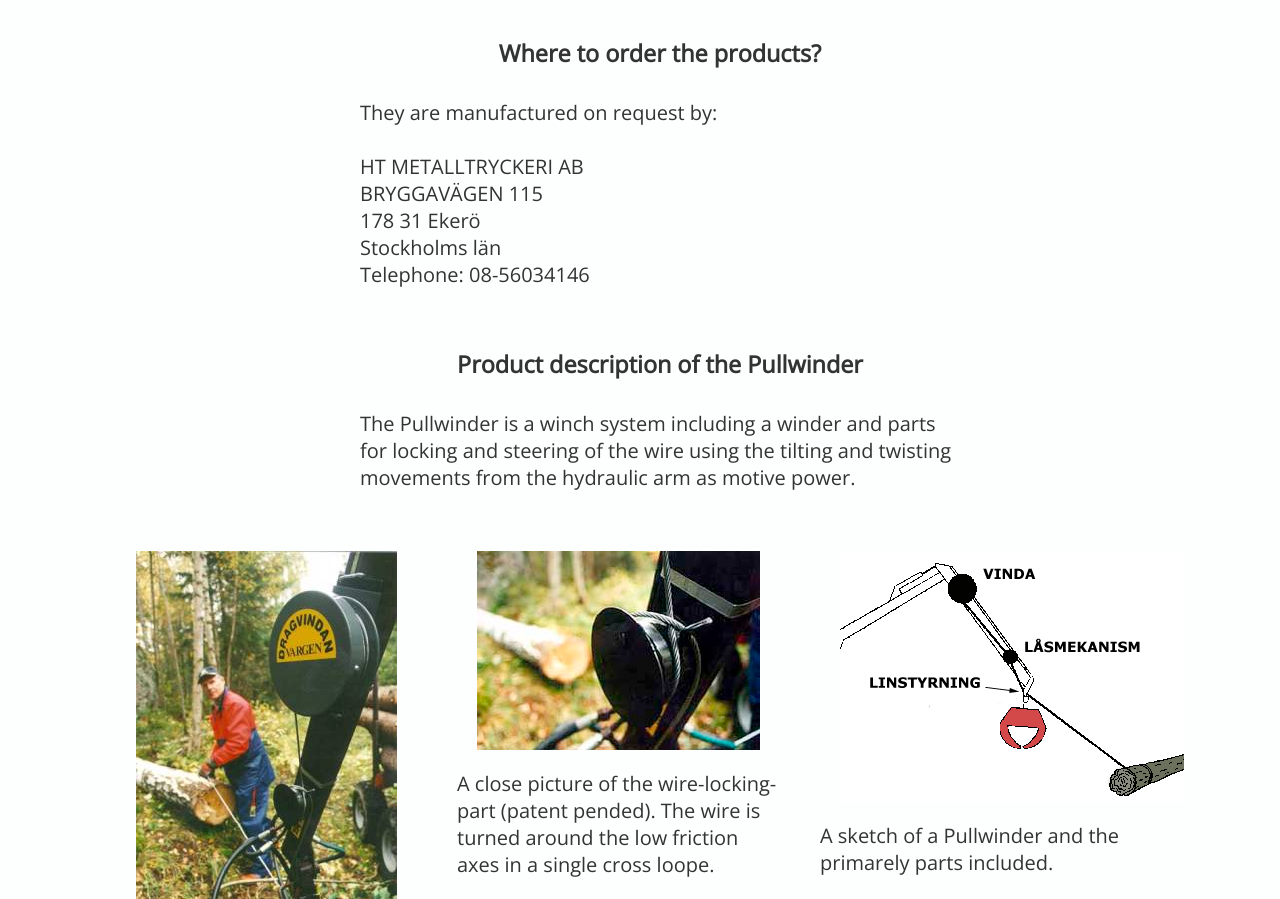
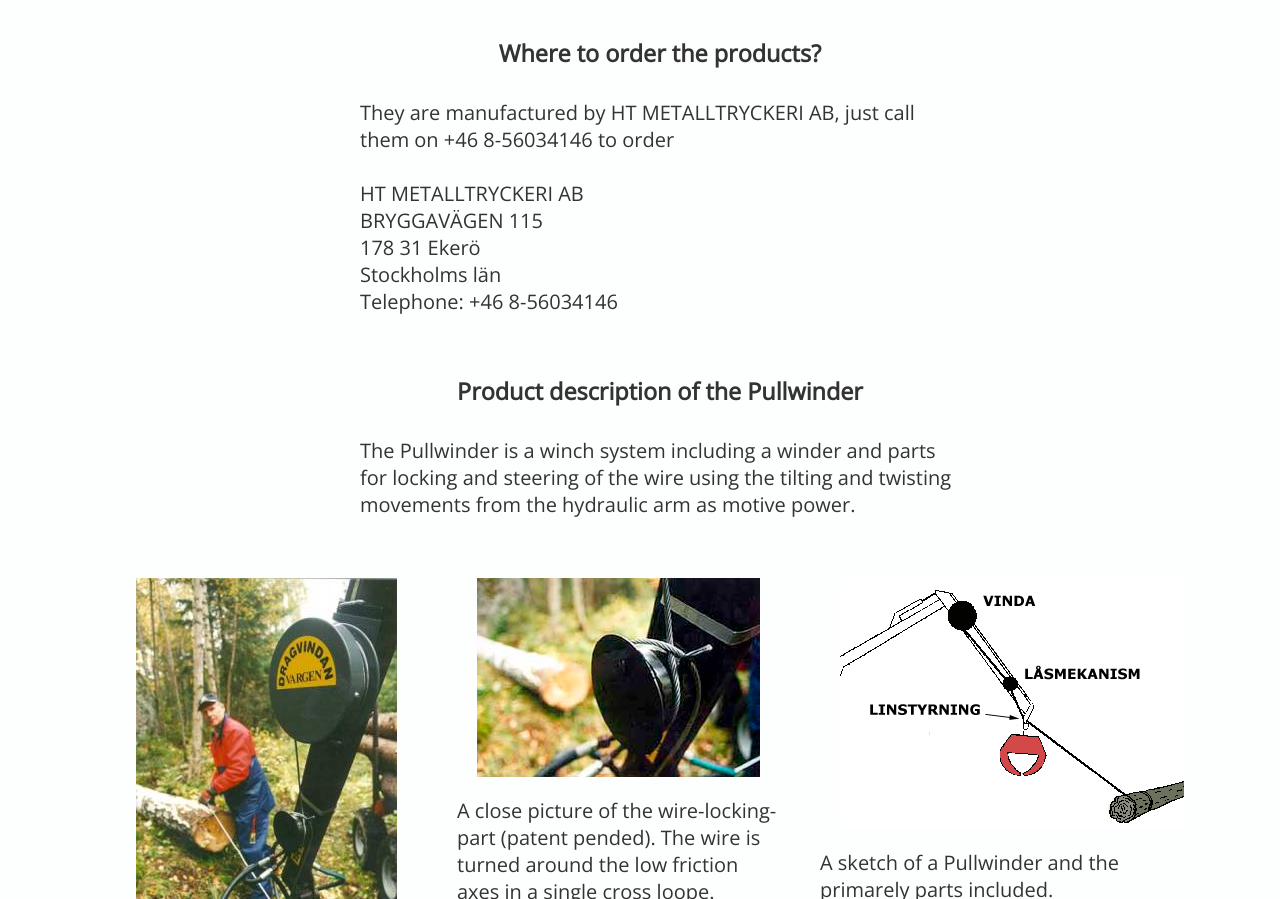
Before and after one commit to dragvindan/dragvindan.github.io, a plain HTML site: page index-e.html in a window 1280 px wide. Shown: the part 1513-2412 px from the top of the page. Drawn offline with nearby package versions, Linux system fonts and the light colour scheme.

Commit message:
Update index-e.html

```diff
--- a/index-e.html
+++ b/index-e.html
@@ -190,22 +190,18 @@
 </div>
 
 
-
-
 <div class="statement">
 <h3>Where to order the products?</h3>
 
-
 <p>
-They are manufactured on request by:
+They are manufactured by HT METALLTRYCKERI AB, just call them on +46 8-56034146 to order
 <br>
 <br>
 HT METALLTRYCKERI AB <br>
 BRYGGAVÄGEN 115 <br>
 178 31 Ekerö <br>
 Stockholms län <br>
-Telephone: 08-56034146<br>
-
+Telephone: +46 8-56034146<br>
 </p>
 
 
```
